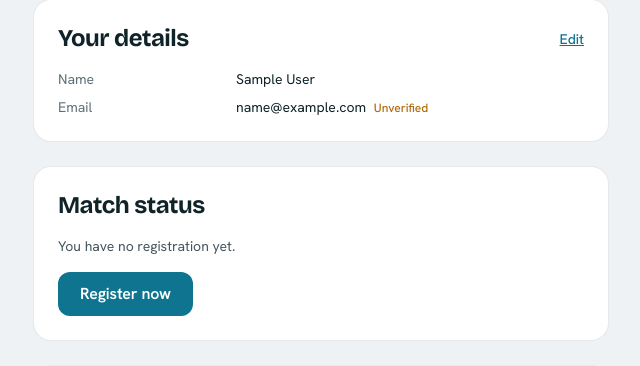
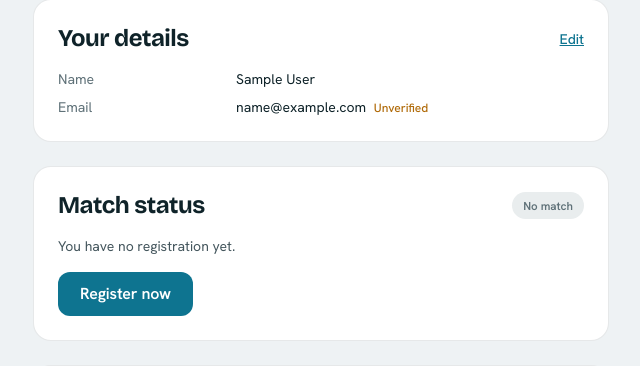
Before and after one commit to hugorodgerbrown/ambassadeurs, a Django app: page /account/ in a window 1280 px wide. Shown: the part 197-563 px from the top of the page, without its empty margins (319-959 px from the left). Run offline with Django 5.2, Linux system fonts and the light colour scheme; the visitor is signed in with stand-in values (Sample User, id 1); data comes from the database, SQL or seed files in the repository; data that the repository does not hold is empty; style sheets or scripts are compiled from the project's sources.

Commit message:
Add a status pill to the account Match status card heading
The Match status card now carries a tone-coded pill on its heading line
(right-aligned, like the Edit link on Your details), giving the viewer an
at-a-glance read of where they are while the sentence below says what to do
next.

The pill reuses the design system's `.tag-status` variants:
- muted (neutral grey) — no match yet: no registration, email unconfirmed,
  in the queue, withdrawn, suspended
- wait  (warm)         — MATCHED (match pending)
- done  (green)        — CONFIRMED (match confirmed)

Label and tone are computed in `_match_status_pill` (accounts.views) so the
template stays declarative; covers every Registration.Status plus the
no-registration case. Adds fr translations and tests for each pill.

Co-Authored-By: Claude Opus 4.8 <noreply@anthropic.com>

```diff
--- a/accounts/views.py
+++ b/accounts/views.py
@@ -29,6 +29,35 @@ from public.views import _render_match_page
 from .forms import AccountForm
 from .services import delete_account, send_confirmation_email, update_account
 from .tokens import make_match_access_token
+
+
+# Tone modifiers map to the design system's ``.tag-status--*`` pill variants:
+# "muted" (neutral grey — no match yet), "wait" (warm — match pending), and
+# "done" (green — match confirmed). One pill per registration status, shown on
+# the Match status card heading.
+def _match_status_pill(registration: Registration | None) -> dict[str, str]:
+    """Return the ``{label, tone}`` for the Match status heading pill.
+
+    ``tone`` is the ``.tag-status--<tone>`` suffix; ``label`` is translated.
+    Covers every Registration.Status plus the no-registration case. WAITING and
+    the pre/post-pool states share the neutral "muted" tone (there is no match);
+    MATCHED is "wait"; CONFIRMED is "done".
+    """
+    if registration is None:
+        return {"label": _("No match"), "tone": "muted"}
+    pills = {
+        Registration.Status.PENDING: (_("Email unconfirmed"), "muted"),
+        Registration.Status.WAITING: (_("In the queue"), "muted"),
+        Registration.Status.MATCHED: (_("Match pending"), "wait"),
+        Registration.Status.CONFIRMED: (_("Match confirmed"), "done"),
+        Registration.Status.WITHDRAWN: (_("Withdrawn"), "muted"),
+        Registration.Status.SUSPENDED: (_("Suspended"), "muted"),
+    }
+    label, tone = pills.get(
+        Registration.Status(registration.status),
+        (registration.get_status_display(), "muted"),
+    )
+    return {"label": str(label), "tone": tone}
 
 
 @login_required
@@ -103,6 +132,7 @@ def account_detail(request: HttpRequest) -> HttpResponse:
             "registration": registration,
             "email_verified": email_verified,
             "debug_verify_url": debug_verify_url,
+            "status_pill": _match_status_pill(registration),
             "partner_first_name": partner_first_name,
             "partner_accepted": partner_accepted,
             "queue_position": position,
--- a/templates/accounts/detail.html
+++ b/templates/accounts/detail.html
@@ -112,13 +112,16 @@
 
         {% comment %}
             Match status card — replaces the old "Your registration" card.
-            Shows a plain sentence per Registration.Status value rather than a
-            status pill, so the participant always knows what to do next.
-            When there is no registration, shows the "Register now" prompt instead.
+            A status pill on the heading (status_pill, from the view) gives the
+            at-a-glance state; a plain sentence below says what to do next. When
+            there is no registration, shows the "Register now" prompt instead.
         {% endcomment %}
         {% if registration %}
             <div class="card mb-6">
-                <h2 class="mb-4 text-h3 text-ink">{% translate "Match status" %}</h2>
+                <div class="mb-4 flex items-center justify-between gap-3">
+                    <h2 class="text-h3 text-ink">{% translate "Match status" %}</h2>
+                    <span class="tag-status tag-status--{{ status_pill.tone }}">{{ status_pill.label }}</span>
+                </div>
                 <p class="text-sm text-body">
                     {% if registration.status == 'PENDING' %}
                         {% blocktranslate trimmed %}
@@ -182,7 +185,10 @@
             </div>
         {% else %}
             <div class="card mb-6">
-                <h2 class="mb-4 text-h3 text-ink">{% translate "Match status" %}</h2>
+                <div class="mb-4 flex items-center justify-between gap-3">
+                    <h2 class="text-h3 text-ink">{% translate "Match status" %}</h2>
+                    <span class="tag-status tag-status--{{ status_pill.tone }}">{{ status_pill.label }}</span>
+                </div>
                 <p class="text-sm text-body">{% translate "You have no registration yet." %}</p>
                 <a href="{% url 'public:register' %}" class="btn btn--role mt-4">
                     {% translate "Register now" %}
```
Also changed, not shown: tests/accounts/test_views.py (+33 -0 lines), locale/en/LC_MESSAGES/django.po, locale/fr/LC_MESSAGES/django.po.
